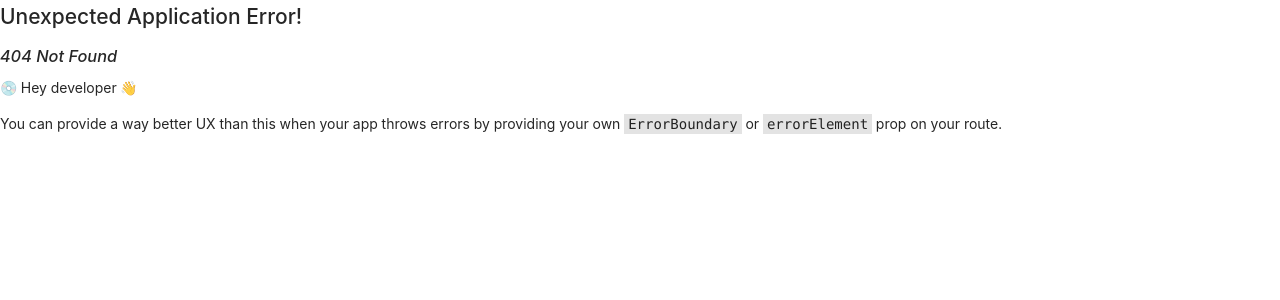
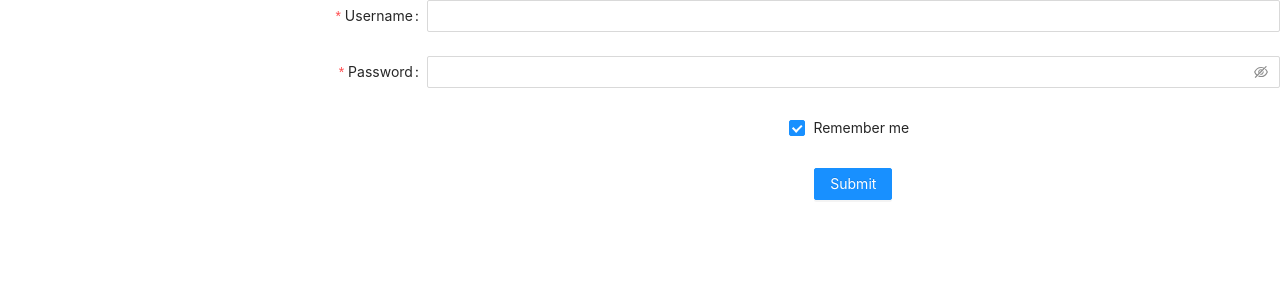
Before and after one commit to Harshitagupta2201/julyfsreactlistingapp, a React (Create React App) app: page /signup in a window 1280 px wide. Before the commit this address had no page. Shown: the top 300 px of the page. Built offline with nearby package versions, Linux system fonts and the light colour scheme.

Commit message:
added signup page

```diff
--- /dev/null
+++ b/src/pages/SignUp.js
@@ -0,0 +1,78 @@
+import React from "react";
+import { Button, Checkbox, Form, Input } from "antd";
+
+const SignUp = () => {
+  const onFinish = (values) => {
+    console.log("Success:", values);
+  };
+  const onFinishFailed = (errorInfo) => {
+    console.log("Failed:", errorInfo);
+  };
+  return (
+    <Form
+      name="basic"
+      labelCol={{
+        span: 8,
+      }}
+      wrapperCol={{
+        span: 16,
+      }}
+      initialValues={{
+        remember: true,
+      }}
+      onFinish={onFinish}
+      onFinishFailed={onFinishFailed}
+      autoComplete="off"
+    >
+      <Form.Item
+        label="Username"
+        name="username"
+        rules={[
+          {
+            required: true,
+            message: "Please input your username!",
+          },
+        ]}
+      >
+        <Input />
+      </Form.Item>
+
+      <Form.Item
+        label="Password"
+        name="password"
+        rules={[
+          {
+            required: true,
+            message: "Please input your password!",
+          },
+        ]}
+      >
+        <Input.Password />
+      </Form.Item>
+
+      <Form.Item
+        name="remember"
+        valuePropName="checked"
+        wrapperCol={{
+          offset: 8,
+          span: 16,
+        }}
+      >
+        <Checkbox>Remember me</Checkbox>
+      </Form.Item>
+
+      <Form.Item
+        wrapperCol={{
+          offset: 8,
+          span: 16,
+        }}
+      >
+        <Button type="primary" htmlType="submit">
+          Submit
+        </Button>
+      </Form.Item>
+    </Form>
+  );
+};
+
+export default SignUp;
```
Also changed, not shown: src/route.js (+12 -11 lines).
